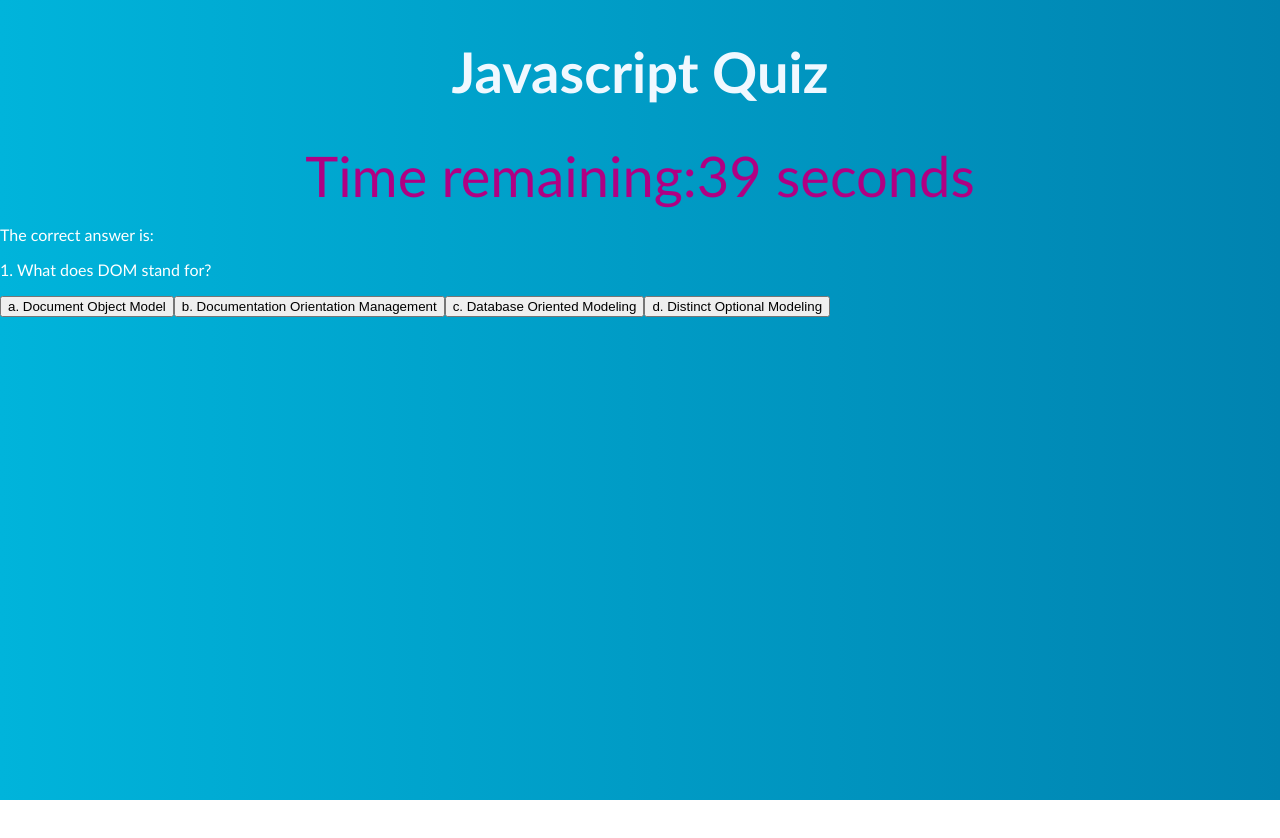
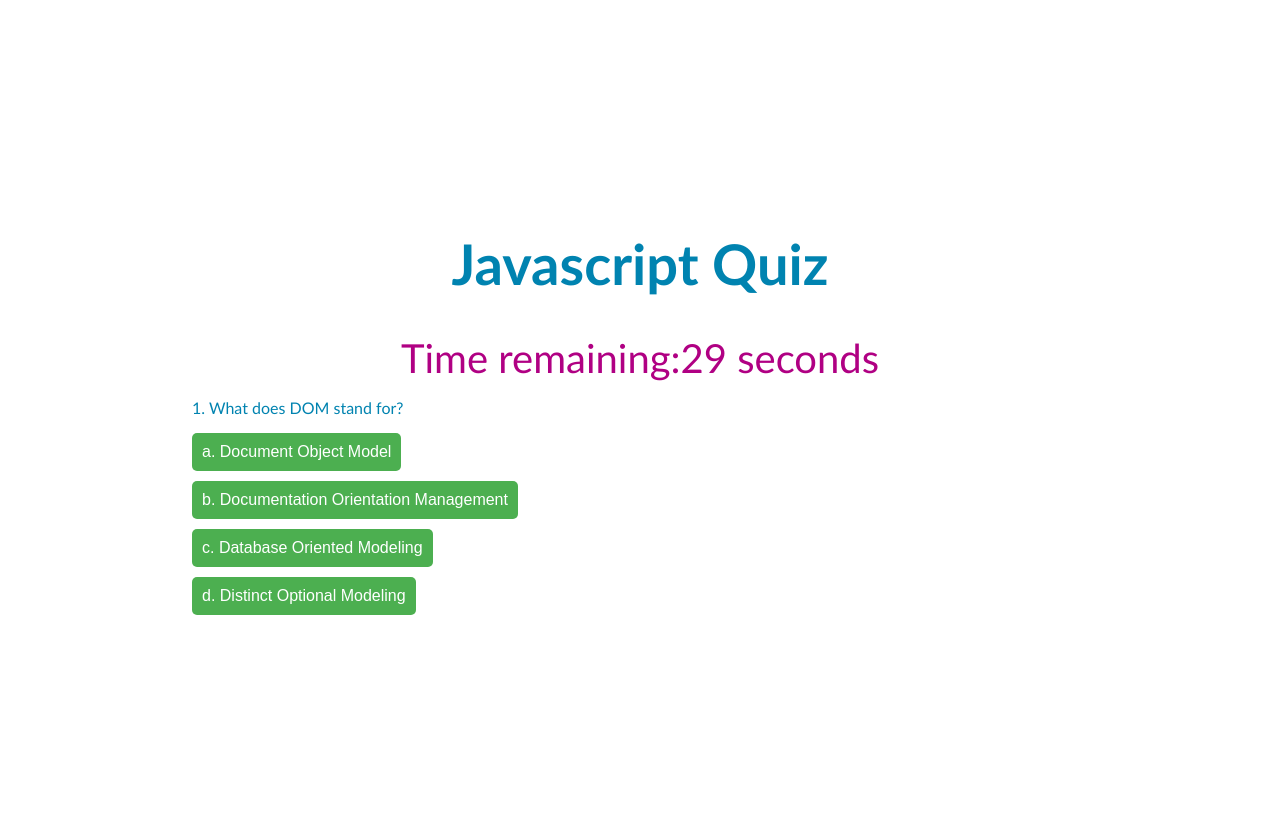
Before and after one commit to vwbutler/javascript-quiz, a plain HTML site: page index.html in a window 1280 px wide. Both pictures are taken after a click on the button "Start Quiz". Before the commit the page ends 800 px from the top, so only its background shows below. Drawn offline with Linux system fonts and the light colour scheme.

Commit message:
last draft

```diff
--- a/assets/css/style.css
+++ b/assets/css/style.css
@@ -3,24 +3,32 @@
   --blue: #0083b0;
   --grape: #b00083;
   --lime: #83b000;
+  --hover-green: #3e8e41;
+  --choice-green: #4caf50;
 }
 
 body {
   font-family: "Trebuchet MS", sans-serif;
-  color: white;
-  margin: 0;
+  color: #0083b0;
+  margin: 15%;
   display: flex;
   flex-direction: column;
   min-height: 100vh;
   justify-content: flex-start;
-  background-image: linear-gradient(to right, #00b4db, #0083b0);
-  /* background-image: white; */
+  background-image: aliceblue);
+}
+
+.high-score {
+  font-family: "Trebuchet MS", sans-serif;
+  text-align: center;
+  color: #b00083;
+  font-size: 1em;
 }
 
 .big-font {
   font-family: "Trebuchet MS", sans-serif;
   text-align: center;
-  color: aliceblue;
+  color: #b00083e;
   font-size: 3.5em;
 }
 
@@ -28,7 +36,7 @@ body {
   font-family: "Trebuchet MS", sans-serif;
   text-align: center;
   color: #b00083;
-  font-size: 3.5em;
+  font-size: 2.5em;
 }
 
 .big-button {
@@ -53,21 +61,14 @@ body {
 }
 
 .intro {
-  margin-left: 28%;
+  margin-left: 15%;
 }
-
-/* .button-container {
-  height: 200px;
-  position: relative;
-  border: 3px solid green;
-} */
 
 .center {
   display: flex;
   justify-content: center;
   align-items: center;
   height: 100px;
-  border: 3px solid #83b000;
 }
 
 .answer-button {
@@ -89,6 +90,22 @@ body {
   margin-top: 0.3em;
 }
 
+.choices-btn {
+  display: block;
+  margin-bottom: 10px;
+  padding: 10px;
+  border: none;
+  border-radius: 5px;
+  background-color: #4caf50;
+  color: white;
+  font-size: 16px;
+  cursor: pointer;
+}
+
+.choices-btn:hover {
+  background-color: #3e8e41;
+}
+
 .hide {
   display: none;
 }
--- a/assets/js/script.js
+++ b/assets/js/script.js
@@ -1,5 +1,30 @@
+//high score
+
+var highScore = JSON.parse(localStorage.getItem("high-score")) || {
+  userInitials: " ",
+  score: " ",
+};
+
+document.querySelector(".high-score").innerHTML =
+  highScore.userInitials + " " + highScore.score;
+
+// document.getElementById("high-score-value").textContent =
+//   highScore.userInitials !== ""
+//     ? `${highScore.userInitials}: ${highScore.score}`
+//     : "";
+
+// // Get the high score from local storage, or initialize it to 0 if it doesn't exist
+// let highScore = localStorage.getItem("highScore");
+// if (highScore === null) {
+//   highScore = 0;
+//   localStorage.setItem("highScore", highScore);
+// }
+
+// // Display the high score on the page
+// const highScoreEl = document.querySelector(".high-score");
+// highScoreEl.textContent = `Last Score: ${high - score}`;
+
 //question bank//
-
 const questions = [
   {
     question: "1. What does DOM stand for?",
@@ -22,6 +47,40 @@ const questions = [
     ],
     answer: "b. function myFunction() {}",
   },
+  {
+    question:
+      "3. Which of the following is considered a best practice for variable naming in JavaScript?",
+    choices: [
+      "a. Using single-letter variable names for brevity",
+      "b. Prefixing variable names with an underscore (_)",
+      "c. Using camelCase for multi-word variable names",
+      "d. Capitalizing the first letter of variable names",
+    ],
+    answer: "c. Using camelCase for multi-word variable names",
+  },
+  {
+    question:
+      "4. Which of the following statements is true regarding the use of global variables in JavaScript?",
+    choices: [
+      "a. Global variables should be used extensively to simplify code readability.",
+      "b. It is recommended to avoid using global variables whenever possible.",
+      "c. Global variables are automatically scoped within the functions they are used in.",
+      "d. Global variables have higher performance compared to local variables.",
+    ],
+    answer:
+      "b. It is recommended to avoid using global variables whenever possible.",
+  },
+  {
+    question:
+      "5. When comparing two variables in JavaScript, which of the following is considered a best practice?",
+    choices: [
+      "a. Using the == operator for strict equality comparison",
+      "b. Using the === operator for loose equality comparison",
+      "c. Using the != operator for inequality comparison",
+      "d. Using the !== operator for strict inequality comparison",
+    ],
+    answer: "b. Using the === operator for loose equality comparison",
+  },
 ];
 
 // var interval = setInterval();
@@ -33,10 +92,6 @@ var centerEl = document.querySelector(".center");
 
 var questionDiv = document.getElementById("questionDiv");
 var questionTitle = document.getElementById("questionTitle");
-// var choiceA = document.getElementById("btn0");
-// var choiceB = document.getElementById("btn1");
-// var choiceC = document.getElementById("btn2");
-// var choiceD = document.getElementById("btn3");
 var answerCheck = document.getElementById("answerCheck");
 
 // question index is used to go through the question choices one by one. Counting starts at 0 in javascript. 0 is the first question index
@@ -46,6 +101,34 @@ let correctAnswer;
 
 function displayQuiz() {
   // this puts questions on the page
+  // this stops the clock and gets user's initials
+  if (questionNumber === questions.length) {
+    clearInterval(downloadTimer);
+    var userInitials = prompt("Enter your initials");
+    localStorage.setItem("high-score", JSON.stringify({ userInitials, score }));
+    window.location.reload();
+    return;
+  }
+
+  if (questionNumber === questions.length) {
+    clearInterval(downloadTimer);
+    var userInitials = prompt("Enter your initials");
+    localStorage.setItem("high-score", JSON.stringify({ userInitials, score }));
+
+    // Get the high score from local storage, or set it to 0 if it doesn't exist
+    let highScore = JSON.parse(localStorage.getItem("high-score")) || {
+      score: 0,
+    };
+
+    // Set the text content of the elements to display the scores
+    highScoreValueEl.textContent = highScore.userInitials
+      ? `${highScore.userInitials}: ${highScore.score}`
+      : "";
+    userScoreEl.textContent = `${userInitials}: ${score}`;
+    window.location.reload();
+    return;
+  }
+
   questionTitle = document.createElement("p");
   questionTitle.innerHTML = questions[questionNumber].question;
   questionDiv.appendChild(questionTitle);
@@ -91,15 +174,9 @@ function selectChoice(event) {
   displayQuiz();
 }
 
-//example
-// choiceA.addEventListener("click", correctAnswer);
-// choiceB.addEventListener("click", correctAnswer);
-//display function
-//include wording
-
-var timeleft = 40;
+var timeleft = 30;
 function showCountdown() {
-  var downloadTimer = setInterval(function () {
+  downloadTimer = setInterval(function () {
     if (timeleft <= 0) {
       clearInterval(downloadTimer);
       document.getElementById("countdown").innerHTML = "Game Over";
@@ -120,6 +197,6 @@ startQuizBtn.addEventListener("click", function () {
   displayQuiz(); // this puts questions on the page
 });
 
-var updatePlayerScore = function () {
+var updateUserScore = function () {
   var$();
 };
--- a/index.html
+++ b/index.html
@@ -13,6 +13,8 @@
     </header>
 
     <main>
+      <section class="high-score"></section>
+
       <section class="intro">
         <p>
           Test your knowledge and see if you have what it takes to be a
@@ -40,12 +42,7 @@
 
       <section>
         <div id="questionDiv" class="hide">
-          <!--<p id="questionTitle"></p> -->
-          <!-- <p><button id="btn0" class="answer-button"></button></p>
-          <p><button id="btn1" class="answer-button"></button></p>
-          <p><button id="btn2" class="answer-button"></button></p>
-          <p><button id="btn3" class="answer-button"></button></p> -->
-          <p id="answerCheck">The correct answer is:</p>
+          <p id="questionTitle"></p>
         </div>
       </section>
     </main>
```
Also changed, not shown: assets/images/visual.png (added), 1 other file.
